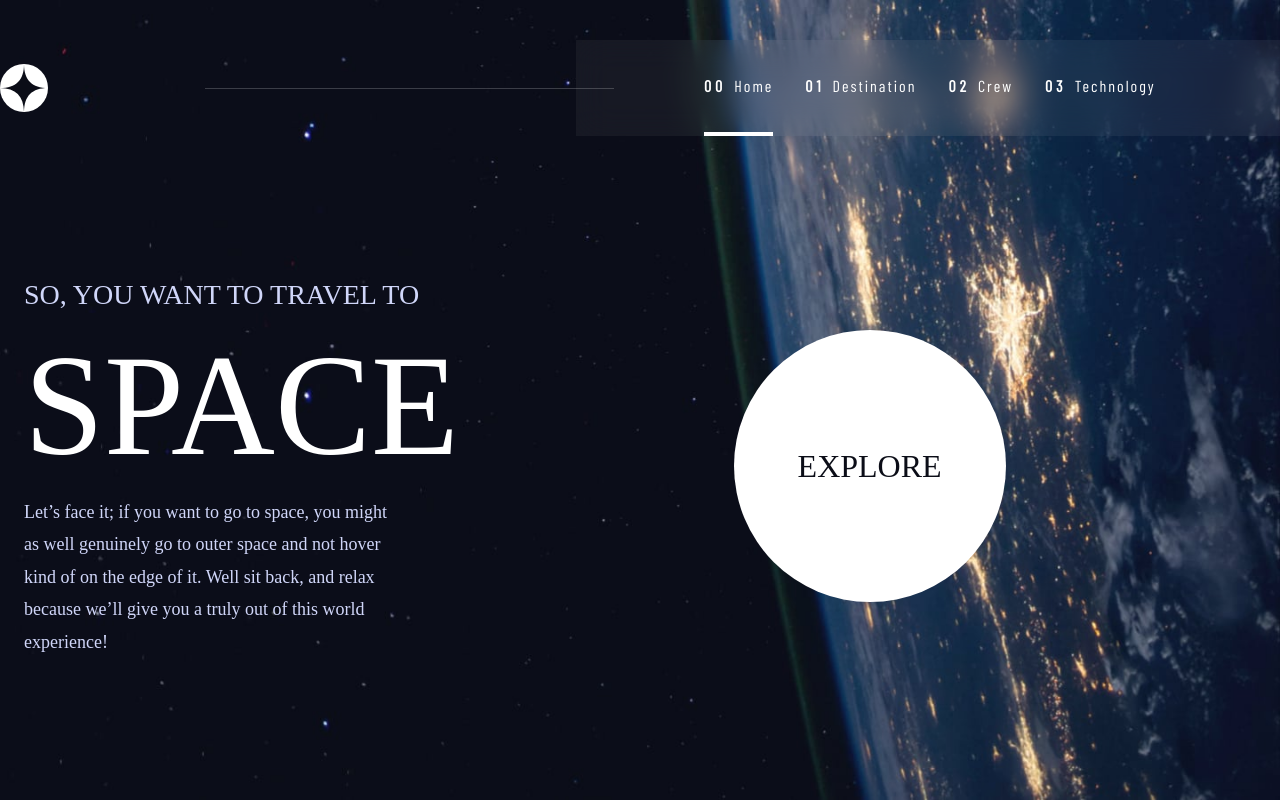
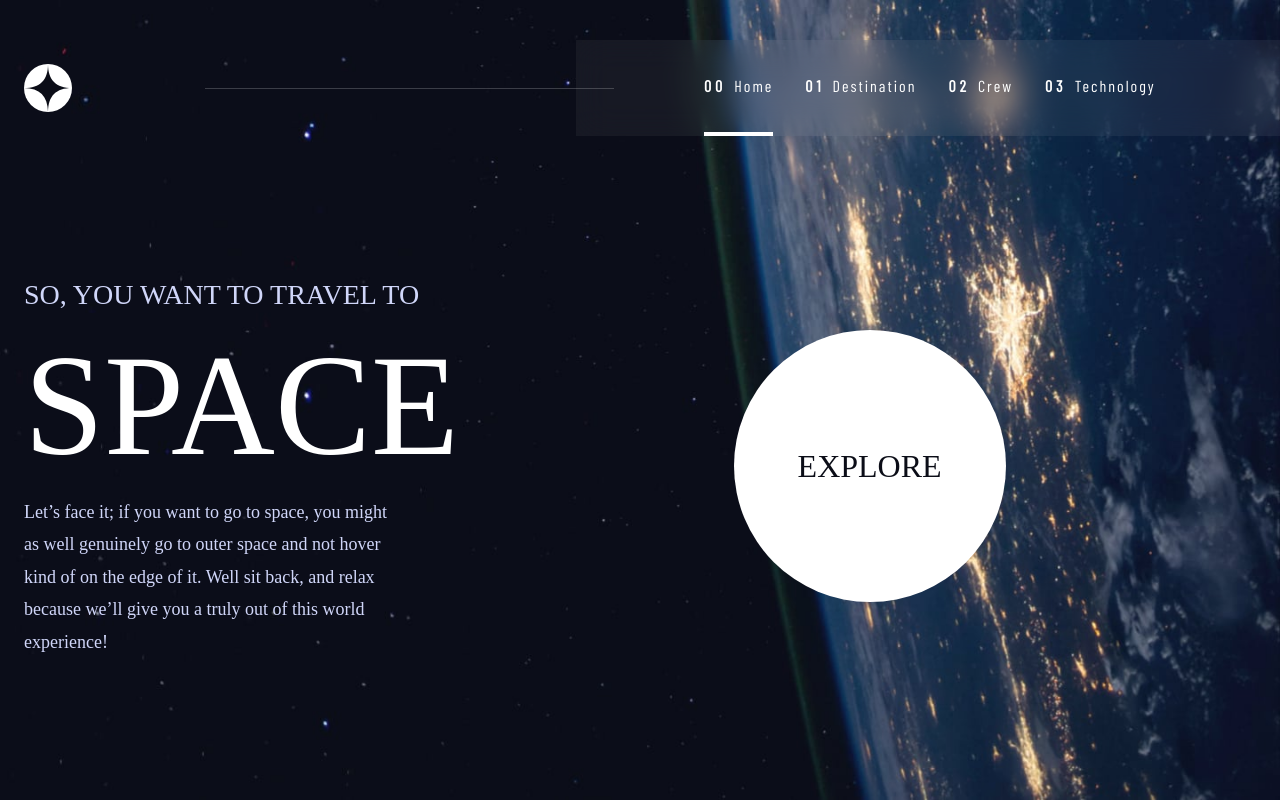
Before and after one commit to happy-phiri/space-tourism-website, a React (Vite) app: page / in a window 1280 px wide. Built offline with nearby package versions, Linux system fonts and the light colour scheme; a web font is replaced by a local one.

Commit message:
adjust logo position

```diff
--- a/src/components/Navbar.jsx
+++ b/src/components/Navbar.jsx
@@ -13,7 +13,7 @@ const Navbar = () => {
         {/* HOMEPAGE */}
         <Link
           to="/"
-          className="h-full flex items-center max-sm:mt-3 lg:ml-6 xl:ml-0">
+          className="h-full flex items-center max-sm:mt-3 xl:pl-6 desktop:pl-0">
           <img
             src={logo}
             alt="space tourism website logo"
```
